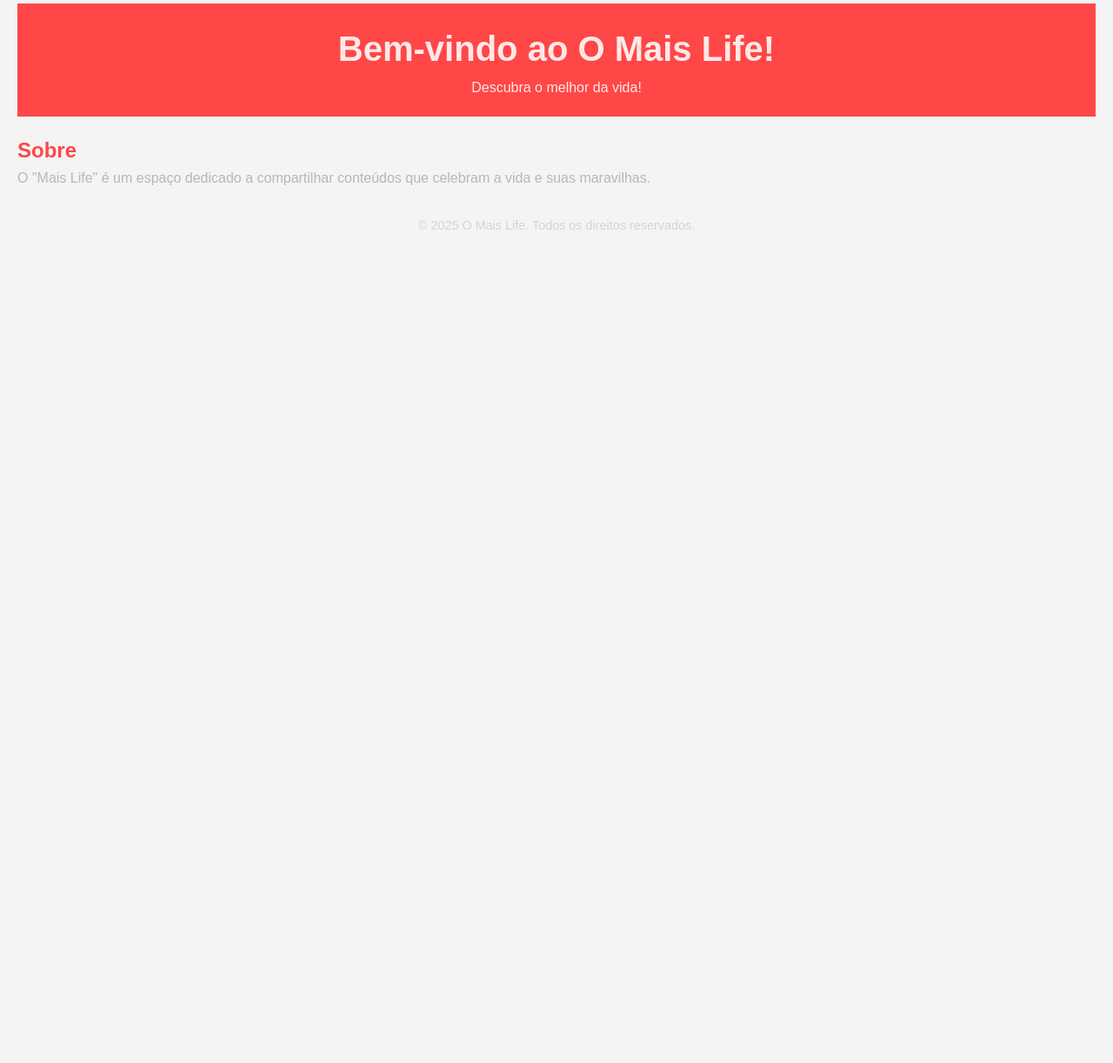
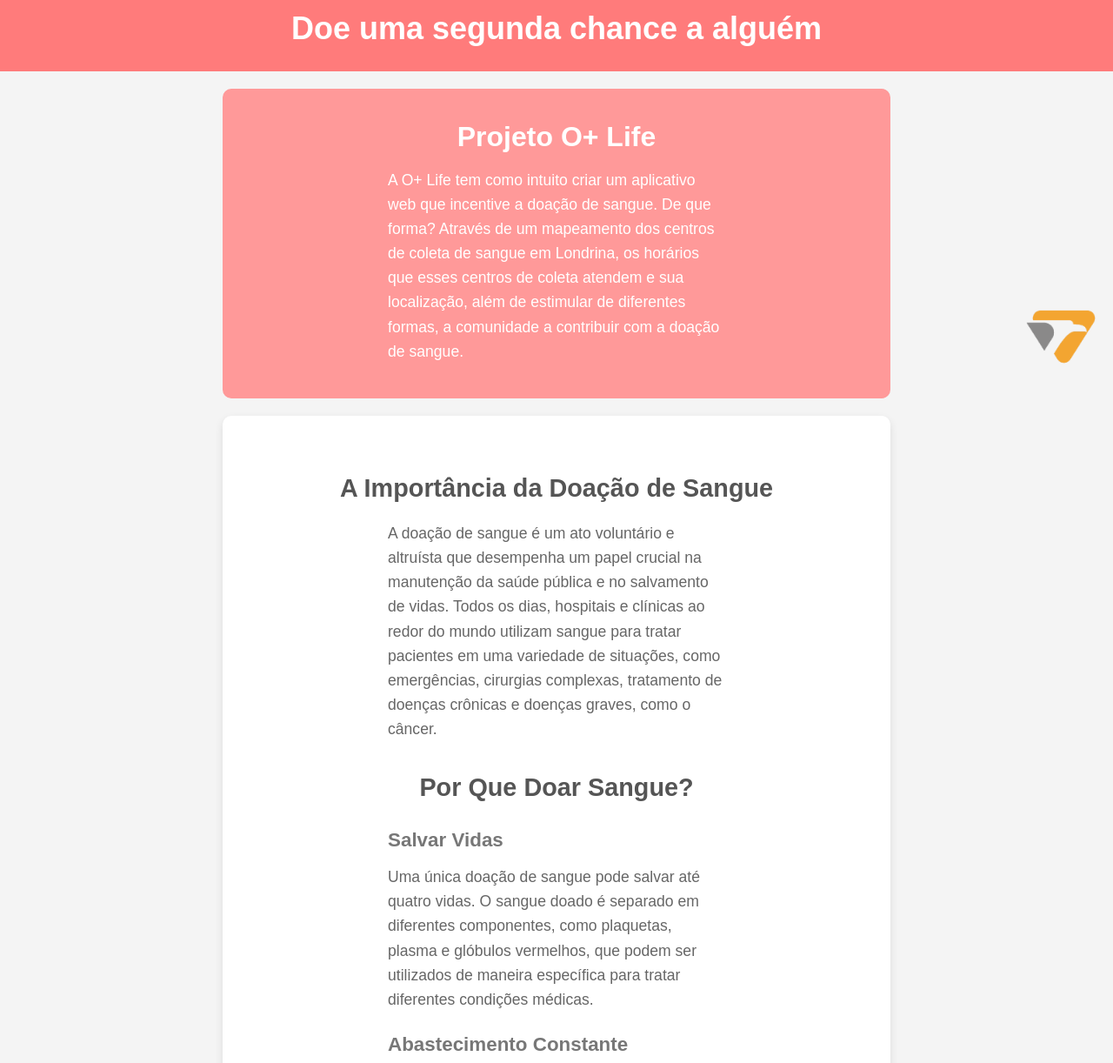
Before and after one commit to Muraups/Project_extension, a plain HTML site: page tst/index.html in a window 1280 px wide. Shown: the part 16-1238 px from the top of the page at 87% size. Before the commit the page ends 800 px from the top, so only its background shows below. Drawn offline with Linux system fonts and the light colour scheme.

Commit message:
Doe Sangue v1

```diff
--- a/tst/index.html
+++ b/tst/index.html
@@ -4,21 +4,40 @@
     <meta charset="UTF-8">
     <meta name="viewport" content="width=device-width, initial-scale=1.0">
     <title>O Mais Life</title>
-    <link rel="stylesheet" href="/tst/style.css">
+    <link rel="stylesheet" href="style.css">
 </head>
 <body>
     <header>
-        <h1>Bem-vindo ao O Mais Life!</h1>
-        <p>Descubra o melhor da vida!</p>
+        <h2>Doe uma segunda chance a alguém</h2>
     </header>
 
-    <section>
-        <h2>Sobre</h2>
-        <p>O "Mais Life" é um espaço dedicado a compartilhar conteúdos que celebram a vida e suas maravilhas.</p>
+    <section class="projeto">
+        <h1>Projeto O+ Life</h1>
+        <p>A O+ Life tem como intuito criar um aplicativo web que incentive a doação de sangue. De que forma? Através de um mapeamento dos centros de coleta de sangue em Londrina, os horários que esses centros de coleta atendem e sua localização, além de estimular de diferentes formas, a comunidade a contribuir com a doação de sangue.</p>
+    </section>
+
+    <section class="conteudo">
+        <h1>A Importância da Doação de Sangue</h1>
+        <p>A doação de sangue é um ato voluntário e altruísta que desempenha um papel crucial na manutenção da saúde pública e no salvamento de vidas. Todos os dias, hospitais e clínicas ao redor do mundo utilizam sangue para tratar pacientes em uma variedade de situações, como emergências, cirurgias complexas, tratamento de doenças crônicas e doenças graves, como o câncer.</p>
+
+        <h1>Por Que Doar Sangue?</h1>
+        <h2>Salvar Vidas</h2>
+        <p>Uma única doação de sangue pode salvar até quatro vidas. O sangue doado é separado em diferentes componentes, como plaquetas, plasma e glóbulos vermelhos, que podem ser utilizados de maneira específica para tratar diferentes condições médicas.</p>
+
+        <h2>Abastecimento Constante</h2>
+        <p>O sangue tem um prazo de validade limitado, variando de 5 a 42 dias dependendo do componente. Portanto, é essencial manter um fluxo constante de doações para garantir que os bancos de sangue tenham sempre o necessário em estoque.</p>
+
+        <h2>Transfusões de Emergência</h2>
+        <p>Em situações de emergência, como acidentes de trânsito ou desastres naturais, a disponibilidade imediata de sangue pode ser a diferença entre a vida e a morte. Ter um estoque adequado nos hospitais é fundamental para o tratamento desses casos.</p>
+
+        <button class="botao">Mostrar mais</button>
     </section>
 
     <footer>
         <p>&copy; 2025 O Mais Life. Todos os direitos reservados.</p>
     </footer>
+    <a href="https://www.unifil.br" target="_blank">
+        <img src="Logo\unifil.png" alt="Logo" class="logo-flutuante">
+    </a>
 </body>
 </html>
--- a/tst/style.css
+++ b/tst/style.css
@@ -2,35 +2,124 @@
     margin: 0;
     padding: 0;
     box-sizing: border-box;
+    font-family: Arial, sans-serif;
 }
 
 body {
-    font-family: Arial, sans-serif;
     background-color: #f4f4f4;
-    color: #b7b7b7;
+    color: #333;
     line-height: 1.6;
-    padding: 20px;
-}
-
-header {
-    background-color: #ff4747;
-    color: rgb(255, 232, 232);
-    padding: 20px;
     text-align: center;
 }
 
-h1 {
-    font-size: 2.5em;
+/* Cabeçalho */
+header {
+    background-color: #ff7b7b;
+    color: white;
+    padding: 20px;
+    font-size: 1.5em;
+    font-weight: bold;
 }
 
-h2 {
-    color: #ff4747;
-    margin-top: 20px;
+/* Seção do projeto */
+.projeto {
+    background-color: #ff9999;
+    color: white;
+    padding: 30px;
+    margin: 20px auto;
+    width: 60%;
+    border-radius: 10px;
 }
 
+.projeto h1 {
+    font-size: 2em;
+    margin-bottom: 10px;
+    margin-left: 160px;
+    margin-right: 160px;
+}
+
+.projeto p {
+    font-size: 1.1em;
+    margin-bottom: 10px;
+    margin-left: 160px;
+    margin-right: 160px;
+    text-align: left;
+}
+
+/* Conteúdo principal */
+.conteudo {
+    background-color: white;
+    color: #333;
+    padding: 30px;
+    margin: 20px auto;
+    width: 60%;
+    border-radius: 10px;
+    box-shadow: 0px 4px 10px rgba(0, 0, 0, 0.1);
+}
+
+.conteudo h1 {
+    font-size: 1.8em;
+    color: #555;
+    margin-bottom: 15px;
+    margin-top: 30px;
+}
+
+.conteudo h2 {
+    font-size: 1.4em;
+    color: #777;
+    margin-top: 20px;
+    margin-left: 160px;
+    margin-right: 160px;
+    text-align: left;
+}
+
+.conteudo p {
+    font-size: 1.1em;
+    color: #666;
+    margin-top: 10px;
+    margin-left: 160px;
+    margin-right: 160px;
+    text-align: left;
+}
+
+/* Botão */
+.botao {
+    background-color: #ff7b7b;
+    color: white;
+    border: none;
+    padding: 10px 20px;
+    font-size: 1.2em;
+    margin-top: 20px;
+    border-radius: 5px;
+    cursor: pointer;
+    transition: 0.3s;
+}
+
+.botao:hover {
+    background-color: #ff4f4f;
+}
+
+/* Rodapé */
 footer {
     text-align: center;
+    padding: 20px;
     margin-top: 30px;
     font-size: 0.9em;
-    color: #d4d4d4;
+    color: #555;
 }
+
+.logo-flutuante {
+    position: fixed; /* Mantém o logo fixo na tela */
+    top: 50%; /* Centraliza verticalmente */
+    right: 20px; /* Afasta do lado direito */
+    transform: translateY(-50%); /* Ajusta a posição vertical */
+    width: 80px; /* Define o tamanho do logo */
+    height: auto; /* Mantém a proporção */
+    z-index: 1000; /* Garante que o logo fique sobre os outros elementos */
+    opacity: 0.8; /* Torna o logo um pouco transparente */
+    transition: opacity 0.3s; /* Efeito suave ao passar o mouse */
+}
+
+.logo-flutuante:hover {
+    opacity: 1; /* Deixa o logo 100% visível ao passar o mouse */
+}
```
Also changed, not shown: tst/Logo/unifil.png (added).
